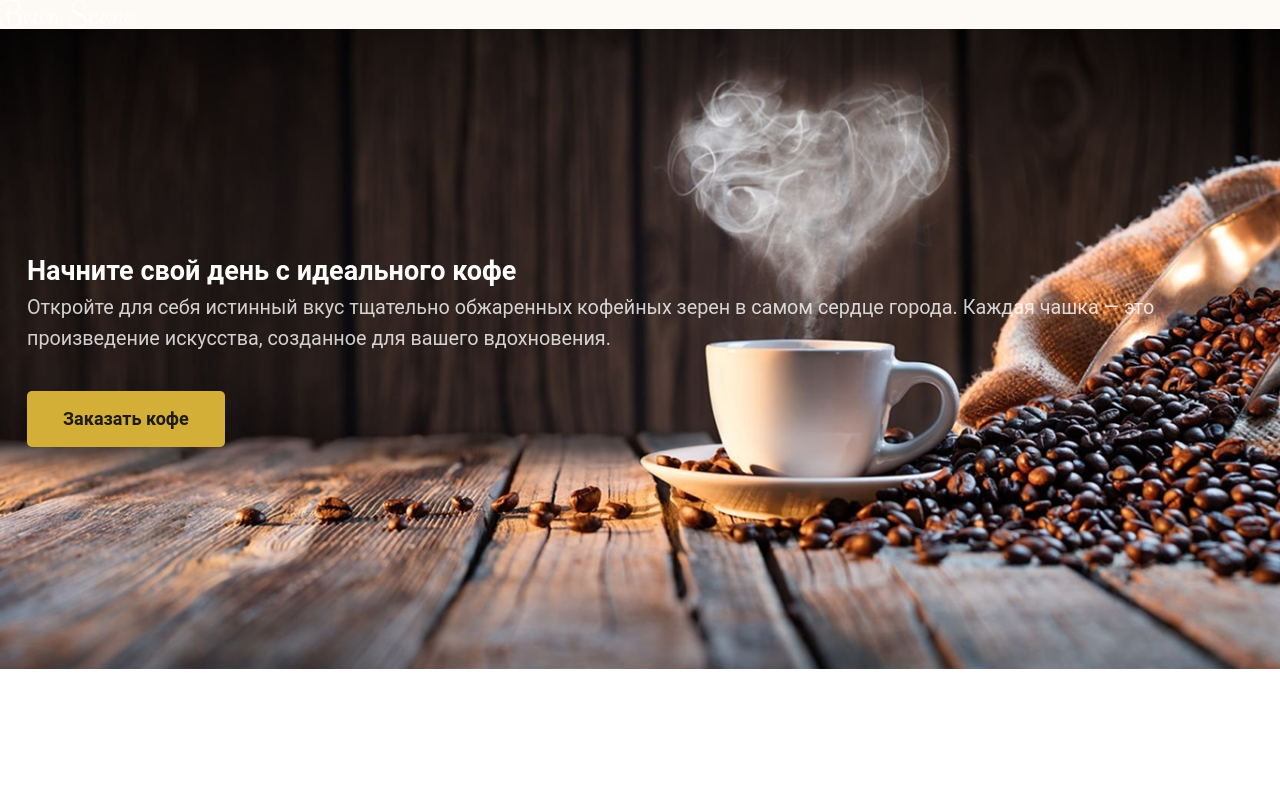
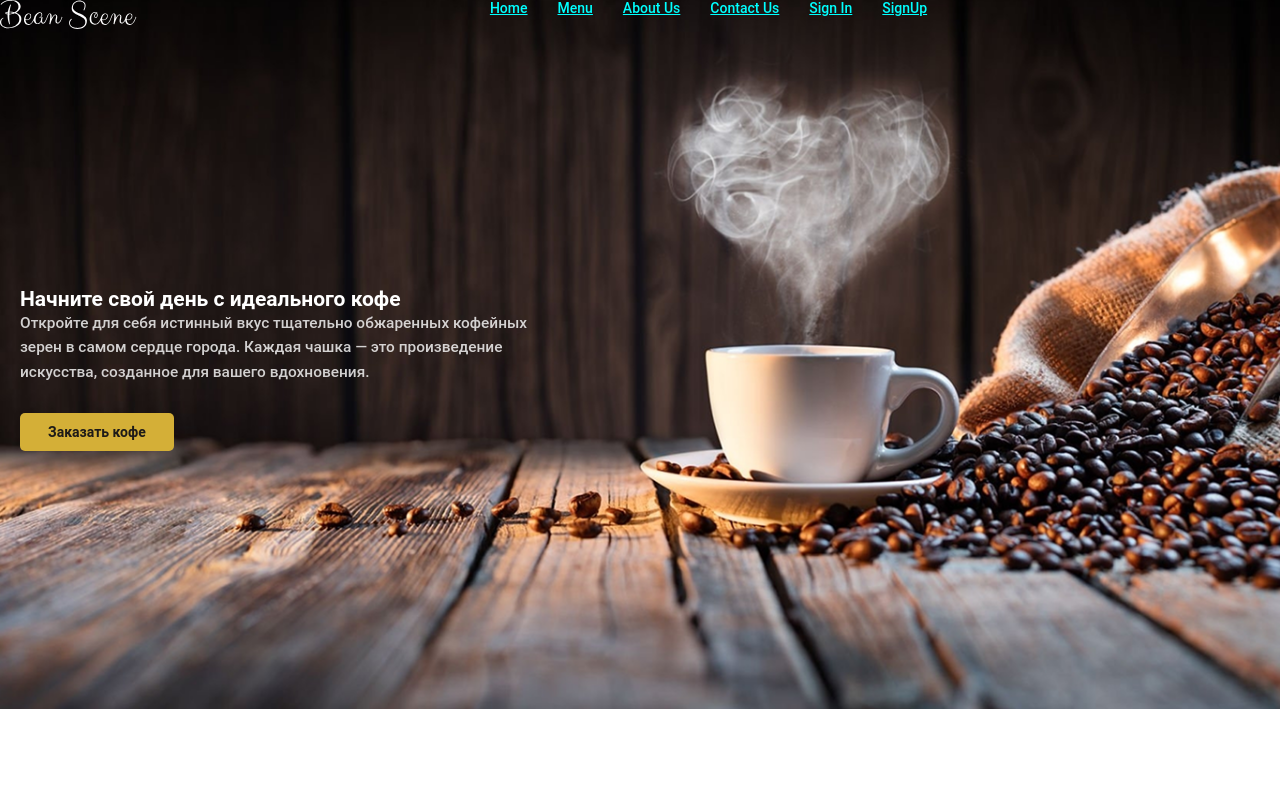
Before and after one commit to Devilfron/bean-scene, a website: page index.html in a window 1280 px wide. Shown: the top 800 px of the page. Drawn offline with Linux system fonts and the light colour scheme.

Commit message:
create nav

```diff
--- a/css/style.css
+++ b/css/style.css
@@ -6,11 +6,10 @@
 }
 
 body {
-  width: 100%;
+  display: flex;
   font-family: "Roboto", sans-serif;
   background-color: #fdfaf6;
   color: #1e1b18;
-  line-height: 1.5;
   overflow-x: hidden;
 }
 
@@ -26,6 +25,10 @@ button {
   font-family: inherit;
 }
 
+li {
+  list-style: none;
+}
+
 @media (min-width: 768px) {
   html {
     font-size: 16px;
@@ -35,6 +38,12 @@ button {
   html {
     font-size: 18px;
   }
+}
+html {
+  font-family: var(--font-family);
+  font-weight: 500;
+  font-size: 14px;
+  color: #fff;
 }
 
 .btn {
@@ -54,19 +63,44 @@ button {
 
 .block-header {
   width: 100%;
-  justify-content: space-between;
+  margin: 0 auto;
+  justify-content: center;
   align-items: center;
-}
-
-.block-hero {
-  width: 100%;
-  margin: 0 auto;
-  padding: 2.5rem 1.5rem;
-  min-height: 80vh;
   background-image: url("../public/assets/hero/coffee_image.jpg");
   background-size: cover; /* Картинка растягивается на весь блок */
   background-repeat: no-repeat;
   background-position: center;
+}
+
+.block-header__logo {
+  display: flex;
+}
+
+.nav {
+  top: 0;
+  left: 0;
+  width: 100%;
+  z-index: 1000;
+  display: flex;
+  justify-content: center;
+  gap: 30px;
+}
+
+.nav ul {
+  display: flex; /* Ставить пункти в один рядок */
+  justify-content: center; /* Вирівнює по центру */
+}
+
+.nav a {
+  color: aqua;
+}
+
+.block-hero {
+  width: 527px;
+  height: 490px;
+  max-width: 1200px;
+  margin: 20px;
+  min-height: 80vh;
   display: flex;
   flex-direction: column;
   justify-content: center;
--- a/index.html
+++ b/index.html
@@ -16,8 +16,17 @@
             <div class="block-header__logo">
                 <!-- Путь пишется сразу от папки assets -->
                 <img src="public\assets\header\Bean Scene.svg" alt="Логотип кофейни Bean Scene">
-        <!-- Тут в будущем будет наше адаптивное меню -->
+        <!-- адаптивное меню -->
+                    <ul class="nav">
+                        <li><a href="#">Home</a></li>
+                        <li><a href="#">Menu</a></li>
+                        <li><a href="#">About Us</a></li>
+                        <li><a href="#">Contact Us</a></li>
+                        <li><a href="#">Sign In</a></li>
+                        <li><a href="#">SignUp</a></li>
+                    </ul>
 
+            </div>
 
         <!-- БЛОК 2: Главный экран (Hero) -->
         <section class="block-hero">
```
